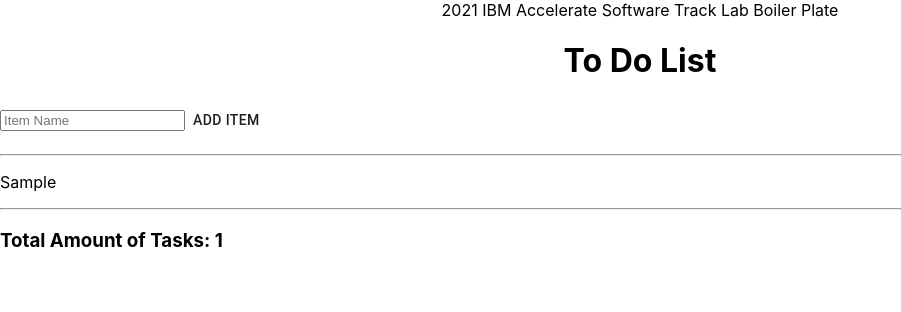
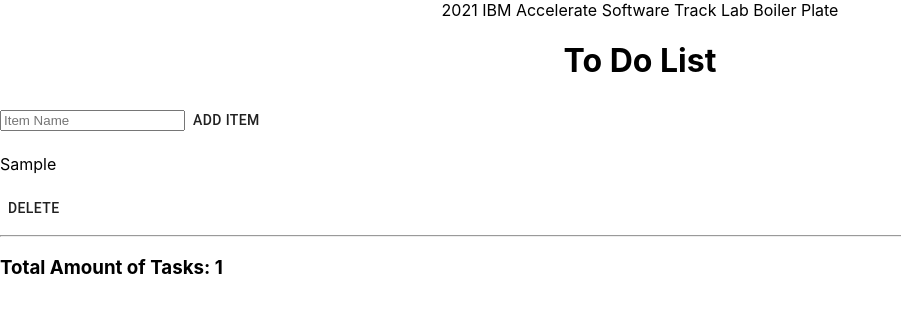
Before and after one commit to 2021-IBM-Accelerate-SW-Track/lab-1-team-52, a React (Create React App) app: page / in a window 1280 px wide. Both pictures are taken after typing "Sample" into the empty fields and a click on the button "ADD ITEM". Shown: the top 312 px of the page, without its empty margins (0-901 px from the left). Built offline with nearby package versions, Linux system fonts and the light colour scheme.

Commit message:
Added delete functionality

```diff
--- a/src/index.js
+++ b/src/index.js
@@ -3,22 +3,6 @@ import ReactDOM from 'react-dom';
 import App from './App';
 import Button from '@material-ui/core/Button';
 import TextField from '@material-ui/core/TextField';
-
-var Item = class App extends React.Component{
-  constructor(props) {
-    super(props);
-  }
-
-
-  render() {
-    return(
-      <div>
-        <p>{this.props.name}</p>
-        <hr/>
-      </div>
-    );
-  }
-}
 
 var Total = class App extends React.Component{
   render(){
@@ -60,7 +44,6 @@ var ItemList = class App extends React.Component{
     super(props);
     this.state = {total: 0,
       itemList: [
-        {name: ""}
     ]};
     this.calculateTotal = this.calculateTotal.bind(this);
     this.createProduct = this.createProduct.bind(this);
@@ -73,16 +56,33 @@ var ItemList = class App extends React.Component{
     })
   }
 
+  delete(i){
+    let newlist = this.state.itemList;
+    newlist.splice(i, 1);
+    this.setState({
+      itemList: this.state.itemList,
+      total: this.state.total - 1
+    })
+  }
+
   calculateTotal(){
     this.setState({total: this.state.total + 1});
   }
 
   render(){
     var component = this;
-    var items = this.state.itemList.map(function(product){
+    var items = this.state.itemList.map((item, i)=>{
+      console.log(item);
       return(
-        <Item name={product.name}
-        handleTotal={component.calculateTotal}/>
+        <div>
+        <p>{`${item.name}`}</p>
+        <Button onClick={()=> this.delete(i)}>Delete</Button>
+        {/* <Button onClick={this.delete.bind(this)}>Delete</Button> */}
+
+        <hr/>
+      </div>
+        // <Item name={product.name}
+        // handleTotal={component.calculateTotal}/>
       );
     });
     return(
```
